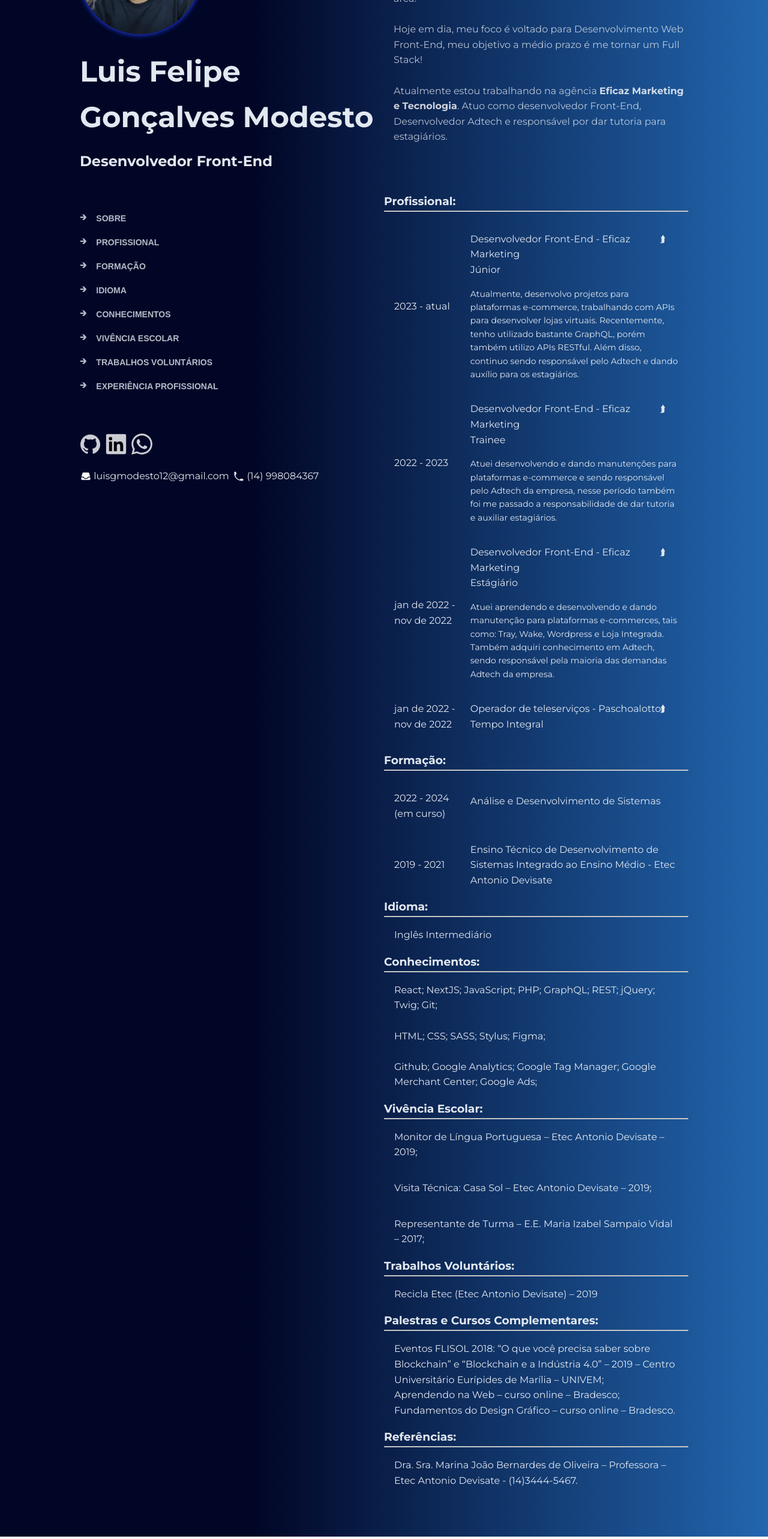
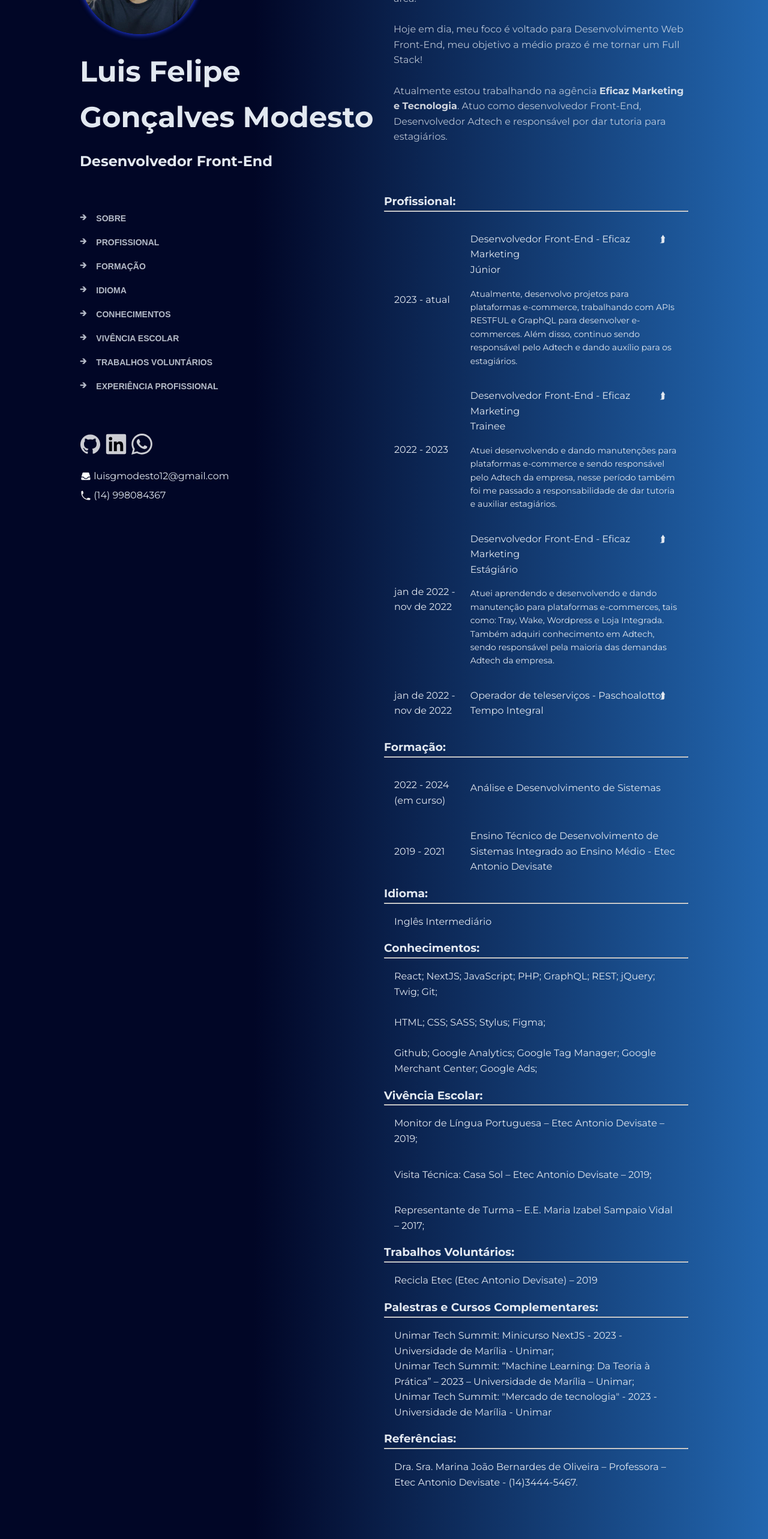
Before and after one commit to LuisFelipeMod/portfolio-antigo, a Next.js app: page /curriculum in a window 1280 px wide. Shown: the part 207-2773 px from the top of the page at 60% size. Built offline with nearby package versions, Linux system fonts and the light colour scheme.

Commit message:
build: dependencies

```diff
--- a/components/curriculum.js
+++ b/components/curriculum.js
@@ -149,7 +149,7 @@ export default function Curriculum({children, home}){
                             <Link href='https://eficazmarketing.com/' className={styles.profission_experience}>Desenvolvedor Front-End - Eficaz Marketing<span className={styles.arrow_up}>⮭</span></Link>
                             <span className={styles.level_experience}>Júnior</span>
                             <span className={styles.desc_experience}>
-                                Atualmente, desenvolvo projetos para plataformas e-commerce, trabalhando com APIs para desenvolver lojas virtuais. Recentemente, tenho utilizado bastante GraphQL, porém também utilizo APIs RESTful. Além disso, continuo sendo responsável pelo Adtech e dando auxílio para os estagiários.
+                                Atualmente, desenvolvo projetos para plataformas e-commerce, trabalhando com APIs RESTFUL e GraphQL para desenvolver e-commerces. Além disso, continuo sendo responsável pelo Adtech e dando auxílio para os estagiários.
                             </span>
                         </div>
                     </div>
@@ -239,9 +239,9 @@ export default function Curriculum({children, home}){
                     <hr className={styles.divisor}></hr>
                     <div className={`${styles.box_experience} ${styles.box_auto}`}>
                         <div className={styles.info_experience}>
-                            <Link href='#' className={styles.profission_experience}>Eventos FLISOL 2018: “O que você precisa saber sobre Blockchain” e “Blockchain e a Indústria 4.0” – 2019 – Centro Universitário Eurípides de Marília – UNIVEM;</Link>
-                            <Link href='#' className={styles.profission_experience}>Aprendendo na Web – curso online – Bradesco;</Link>
-                            <Link href='#/' className={styles.profission_experience}>Fundamentos do Design Gráfico – curso online – Bradesco.</Link>
+                            <Link href='#' className={styles.profission_experience}>Unimar Tech Summit: Minicurso NextJS - 2023 - Universidade de Marília - Unimar;</Link>
+                            <Link href='#' className={styles.profission_experience}>Unimar Tech Summit: “Machine Learning: Da Teoria à Prática” – 2023 – Universidade de Marília – Unimar;</Link>
+                            <Link href='#/' className={styles.profission_experience}>Unimar Tech Summit: "Mercado de tecnologia" - 2023 - Universidade de Marília - Unimar</Link>
 
                         </div>
                     </div>
--- a/components/curriculum.module.css
+++ b/components/curriculum.module.css
@@ -162,6 +162,7 @@
 .contactMe{
     display: flex;
     align-items: center;
+    flex-wrap: wrap;
     margin-top: 1rem;
     gap: 0.4rem;
     opacity: 0.8;
@@ -170,6 +171,7 @@
     display: flex;
     align-items: center;
     gap: 0.2rem;
+    width: 50%;
 }
 
 @media (max-width: 991px){
```
